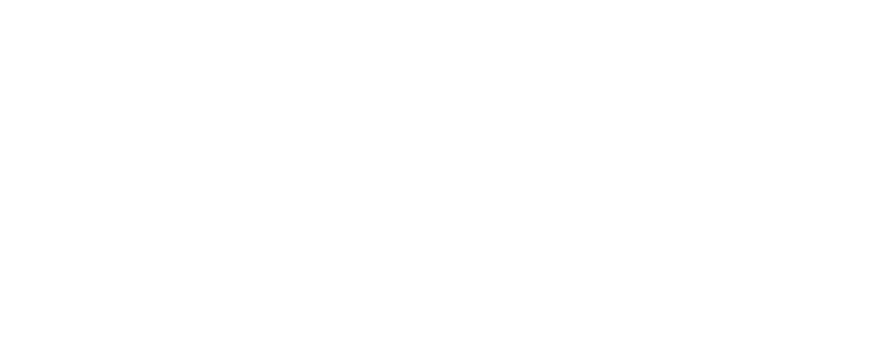
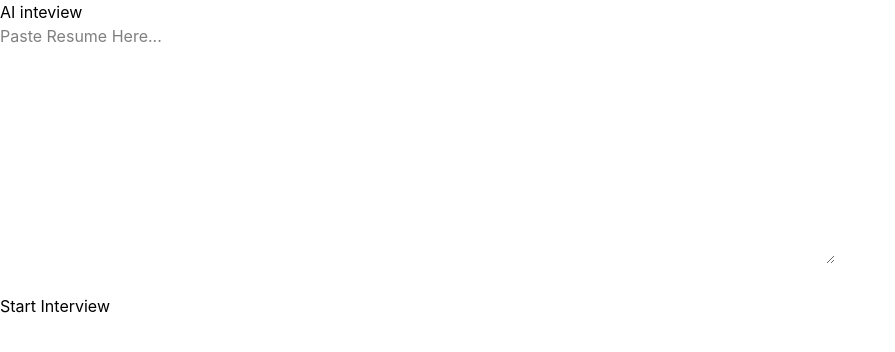
Before and after one commit to CodeSavvyJayesh/JobPortal-Frontend, a React (Vite) app: page /ai-interview in a window 1280 px wide. Before the commit this address had no page. Shown: the top 352 px of the page, without its empty margins (0-895 px from the left). Built offline with nearby package versions, Linux system fonts and the light colour scheme.

Commit message:
AI Interview copilot page created

```diff
--- a/src/App.jsx
+++ b/src/App.jsx
@@ -3,7 +3,7 @@
 import Register from "./Pages/Register";
 import Login from "./Pages/Login";
 import Profile from "./Pages/Profile";
-
+import AIInterviewCopilot from "./Pages/AIInterviewCopilot";
 
 function App() {
   return (
@@ -13,6 +13,7 @@
         <Route path="/register" element={<Register />} />
         <Route path="/login" element={<Login />} />
         <Route path="/profile" element={<Profile />} />
+        <Route path="/ai-interview" element={<AIInterviewCopilot />} />
       </Routes>
     </BrowserRouter>
   );
--- /dev/null
+++ b/src/Pages/AIInterviewCopilot.jsx
@@ -0,0 +1,30 @@
+// basically here we have to paste the resume
+// call : http://localhost:8000/generate-questions
+// basically here we have to make the UI for the interview style   // this is because all the changes would take place on this page only
+
+import { useState } from "react";
+
+const AIInterviewCopilot = () => {
+    const [resumeText, setResumeText] = useState("");
+
+    return(
+        <div>
+            <h1> AI inteview</h1>
+            <textarea  rows = "10"
+            cols="80"
+            placeholder="Paste Resume Here..."
+            value={resumeText}
+            onChange={(e) =>
+                setResumeText(e.target.value)
+            }
+            />
+           <br />
+           <br />
+
+           <button>
+            Start Interview
+           </button>
+        </div>
+    );
+};
+export default AIInterviewCopilot;
```
Also changed, not shown: src/services/aiService.js (added).
